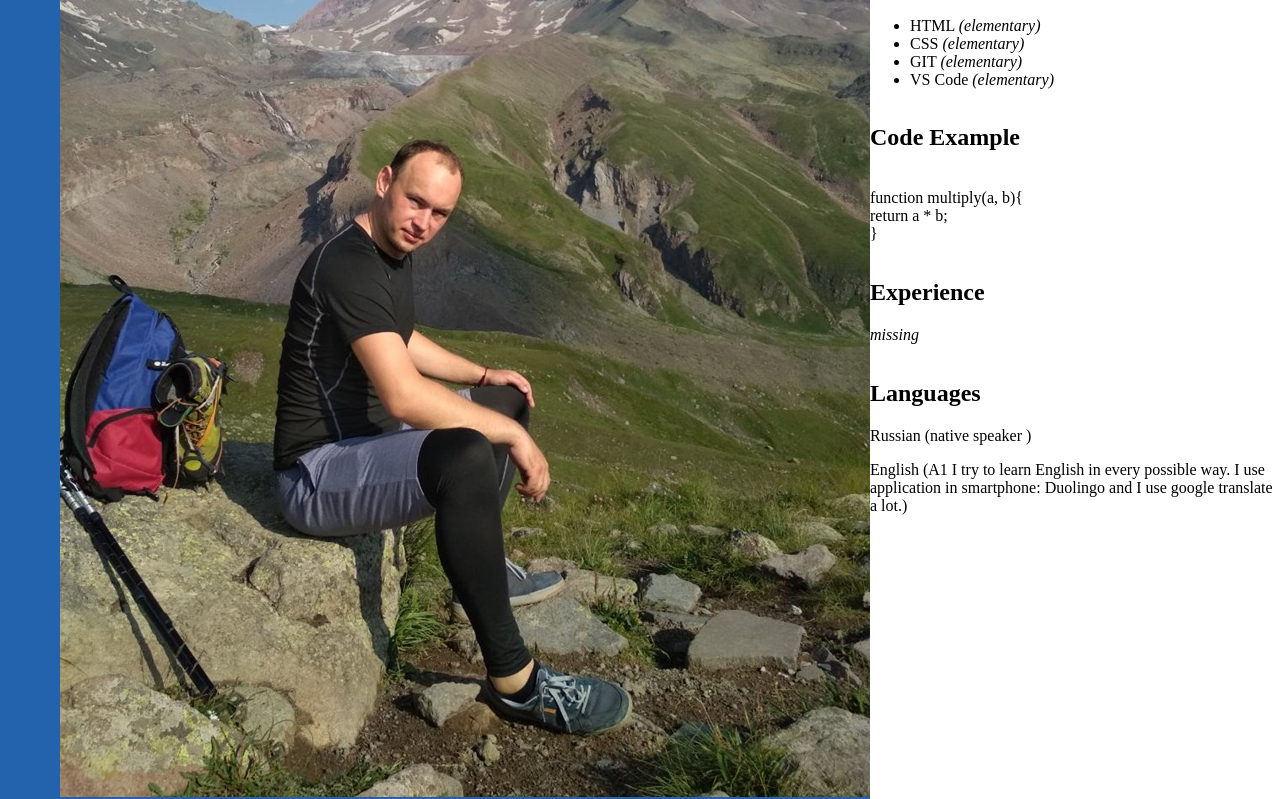
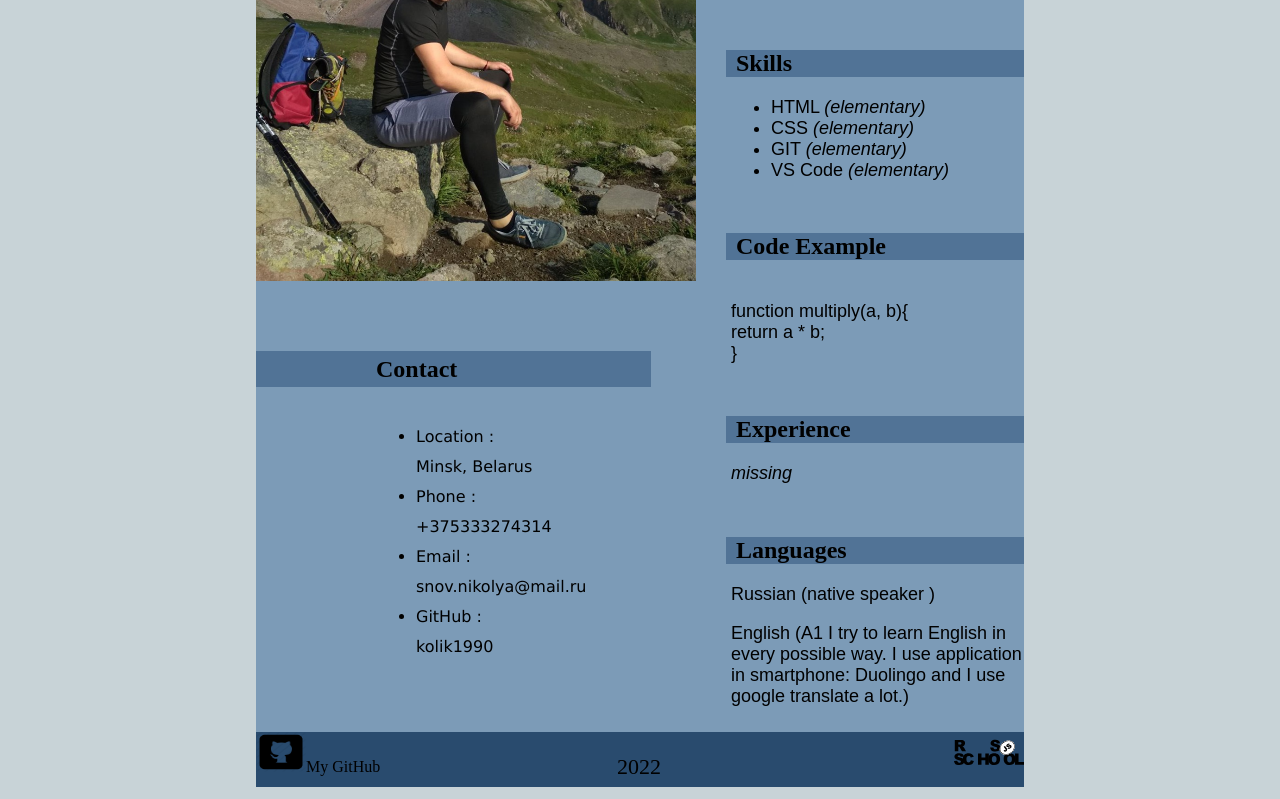
Before and after one commit to kolik1990/rsschool-cv, a plain HTML site: page index.html in a window 1280 px wide. Shown: the part 313-1112 px from the top of the page. Drawn offline with Linux system fonts and the light colour scheme.

Commit message:
feat: add style

```diff
--- a/style.css
+++ b/style.css
@@ -1,20 +1,22 @@
 .body{
     min-height: 100%;
+    max-width: 60%;
     margin: 0 auto;
     padding: 0;
-    background-color: #ffffff;
+    background-color: #c8d3d7;
 }
 
-header{
+.header{
     width: 100%;
-    height: 30px;
-    background-color: #5c7da8;
+    min-width: 615px;
+    height: 40px;
+    background-color: #7e9cb8;
 }
 
 .nav{
     display: block;
     font-family: "Poppins", Arial, sans-serif;
-    font-size: 16px;
+    font-size: 20px;
     line-height: 30px;
     font-weight: 400;
     color: #000000;
@@ -33,36 +35,94 @@ header{
     display: flex;
     flex-wrap: nowrap;
     justify-content: flex-start;
+    max-width: 100%;
+}
+
+.left-side{
+    display: flex;
+    flex-direction: column;
+}
+
+.image{
+    flex-grow: 0;
+    flex-shrink: 1;
+    position: relative;
+    margin-bottom: -4px;
+    width: 440px;
+    height: 554px;
+}
+.contacts{
+    flex-grow: 1;
+    flex-shrink: 1;
+    padding: 50px 0px 54px 0px;
+    background-color: #7c9bb7;
+}
+
+.contact{
+    position: relative;
+    margin-bottom: 35px;
+    margin-right: 45px;
+    padding-left: 120px;
+    font-size: 24px;
+    line-height: 36px;
+    font-weight: 600;
+    background-color:#517396;
 }
 
 .contacts-list{
-    font-family: "Poppins", Arial, sans-serif;
+    font-family: "Verdana", Arial, sans-serif;
     font-size: 16px;
     line-height: 30px;
-    font-weight: 400;
+    font-weight: 500;
     color: #000000;
     list-style: none;
-}
-
-.left-side{
-    position: relative;
-    margin: 0;
-    margin-bottom: 36px;
-    padding-left: 60px;
-    font-size: 24px;
-    line-height: 36px;
-    font-weight: 600;
-    background-color: #2363ad;
-}
-
-.contacts{
-    padding: 44px 0px 54px 0px;
-    background-color: #343945;
+    padding-left: 120px;
 }
 
 .right-side{
     display: flex;
+    justify-content: space-around;
     flex-direction: column;
     flex-wrap: wrap;
     align-items: stretch;
+    background-color: #7c9bb7 ;
+    margin: 0;
 }
+.title, .about-me, .skills, .example, .experience, .lang{
+    flex-shrink: 1;
+    margin-left: 30px;
+}
+
+.head{
+    background-color: #517396;
+    padding-left: 10px;
+}
+
+.information{
+    font-family: "Narrow", Arial, sans-serif;
+    font-size: 18px;
+    margin-left: 5px;
+}
+
+.footer{
+    display: flex;
+    justify-content: space-between;
+    height: 55px;
+    background-color: #294b6e;
+    color: #000000;
+    min-width: 615px;
+}
+
+.date{
+    width: 100px;
+    height: 40px;
+    font-size: 22px;
+}
+
+a{
+    text-decoration: none;
+    color: #000000;
+ }
+ a:hover {
+    text-decoration: underline;
+  }
```
